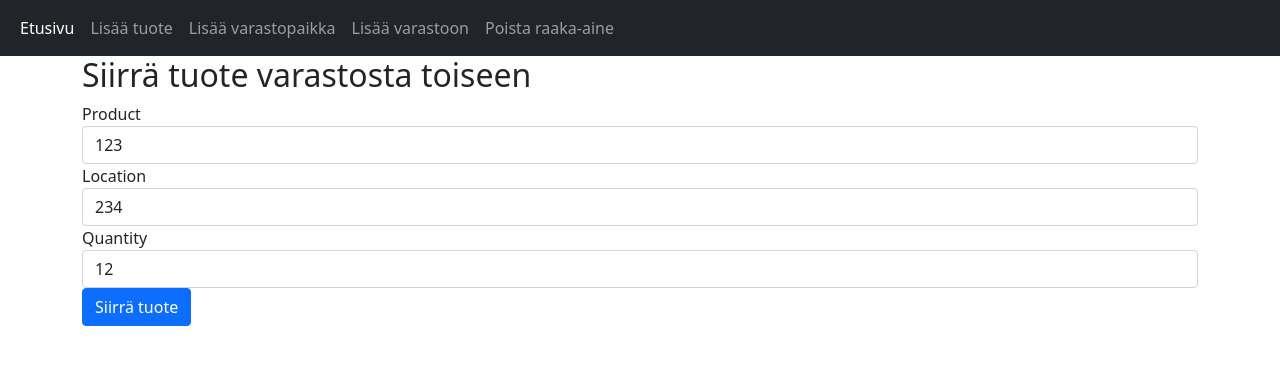
After one commit to RamiSillanpaa/InventoryManagerV2, a Flask app: page /transfer_product/1 in a window 1280 px wide. The commit adds this page. Shown: the top 365 px of the page. Run offline with Flask 3, Linux system fonts and the light colour scheme; some libraries are stand-ins or nearby versions.

Commit message:
Added feature to edit stock. Needs dropdown still to choosenew location

```diff
--- a/app/forms.py
+++ b/app/forms.py
@@ -21,9 +21,6 @@ def get_products_in_stock():
     # Replace this with your actual implementation
     return Product.query.join(Stock, Product.id == Stock.product_id).all()
 
-def get_locations_filtered_by_product():
-    return Stock.query.filter_by(product=product_id).all()
-
 class Form(FlaskForm):
     # new product
     mancode = StringField('Manufacturer Code', validators=[DataRequired()])
@@ -39,7 +36,7 @@ class Form(FlaskForm):
     to_location = QuerySelectField('To location', query_factory=get_locations, get_label='shelf', validators=[DataRequired()])
     quantity = IntegerField('Quantity', validators=[DataRequired()])
     # transfer product
-    product_in_stock = QuerySelectField('Product', query_factory=get_products_in_stock, get_label='description', validators=[DataRequired()])
-    from_location = QuerySelectField('From location', query_factory=get_locations_filtered_by_product, get_label='shelf', validators=[DataRequired()])
+    product_in_stock = StringField('Product', validators=[DataRequired()])
+    location = StringField('Location', validators=[DataRequired()])
     # submit button
     submit = SubmitField('Submit')
--- a/app/views.py
+++ b/app/views.py
@@ -78,51 +78,22 @@ def add_stock():
     stocks = Stock.query.all()
     return render_template('add_stock.html', form=Form(), stocks=stocks)
 
-@main.route('/transfer_product', methods=['GET', 'POST'])
-def transfer_product():
+@main.route('/transfer_product/<int:id>', methods=['GET', 'POST'])
+def transfer_product(id):
+    form = Form()
+    stock_to_update = Stock.query.get(id)
     if request.method == 'POST':
-        product_id = request.form['product_in_stock']
-        from_location = SelectField('From Location')
-
-        def __init__(self, *args, **kwargs):
-            product_id = kwargs.pop('product_id', None)
-            super(Form, self).__init__(*args, **kwargs)
-            if product_id:
-                # Filter the locations based on the product_id
-                self.from_location.choices = [(location.id, location.name) for location in Location.query.filter_by(product=product_id).all()]
-            else:
-                self.from_location.choices = []
-        from_location = Stock.query.filter_by(product=product_id).all()
-        product = Product.query.get(product_id)
-        location = Location.query.get(from_location)
-        current_quantity = Stock.quantity.query.filter_by(product=product, location=location).first()
-        destination_location = request.form['destination_location']
-        quantity = request.form['quantity']
-        timestamp = datetime.now()
-        # Check if quantity is a valid integer
-        if not quantity.isdigit():
-            flash('Error: Quantity must be a valid integer.')
-            return redirect(url_for('main.transfer_product'))
-
-        # Update database with the new location
-        # If quantity is smaller than the stock, update the stock and create new stock for the destination location
-        if int(quantity) < current_quantity:
-            # update current quantity
-            current_quantity -= int(quantity)
-            new_stock = Stock(product=product, quantity=int(quantity), timestamp=timestamp, location=destination_location)
-            db.session.add(new_stock)
+        stock_to_update.location = request.form['location']
+        stock_to_update.quantity = request.form['quantity']
+        try:
             db.session.commit()
-        # If quantity is equal to the stock, update the stock with the new location
-        elif int(quantity) == current_quantity:
-            from_location = destination_location
-            db.session.commit()
-        # If quantity is greater than the stock, return an error message
-        else:
-            flash('Error: Quantity is greater than the available stock.')
-        return redirect(url_for('main.transfer_product'))
-
-    # Jos HTTP-metodi on GET, renderöi lomakesivu
-    return render_template('transfer_product.html', form=Form())
+            flash('Stock updated successfully.')
+            return render_template('transfer_product.html', form=form, stock_to_update=stock_to_update)
+        except:
+            flash('Error: Stock update failed.')
+            return render_template('transfer_product.html', form=form, stock_to_update=stock_to_update)
+    else:
+        return render_template('transfer_product.html', form=form, stock_to_update=stock_to_update)
 
 @main.route('/remove_material', methods=['GET', 'POST'])
 def remove_material():
--- a/templates/add_stock.html
+++ b/templates/add_stock.html
@@ -31,6 +31,7 @@
     <tbody>
       {% for stock in stocks %}
         <tr>
+          <td><a href="{{ url_for('main.transfer_product', id=stock.id) }}">{{ stock.id }}</a> </td>
           <td>{{ stock.product.description }}</td>
           <td>{{ stock.quantity }}</td>
           <td>{{ stock.location.type }}</td>
--- a/templates/base.html
+++ b/templates/base.html
@@ -5,23 +5,30 @@
 <head>
     <meta charset="UTF-8">
     <meta name="viewport" content="width=device-width, initial-scale=1.0">
-    <title>Varastonhallinta</title>
-    <link rel="stylesheet" href="{{ url_for('static', filename='css/style.css') }}">
+
+	<!-- Bootstrap CSS -->
+    <link href="https://cdn.jsdelivr.net/npm/bootstrap@5.0.2/dist/css/bootstrap.min.css" rel="stylesheet" integrity="sha384-EVSTQN3/azprG1Anm3QDgpJLIm9Nao0Yz1ztcQTwFspd3yD65VohhpuuCOmLASjC" crossorigin="anonymous">
+
+	<title>Varastonhallinta</title>
 </head>
 <body>
 
-<div class="navbar">
-    <a href="{{ url_for('main.index') }}">Etusivu</a>
-    <a href="{{ url_for('main.add_product') }}">Lisää tuote</a>
-    <a href="{{ url_for('main.add_location') }}">Lisää varastopaikka</a>
-    <a href="{{ url_for('main.add_stock') }}">Lisää varastoon</a>
-    <a href="{{ url_for('main.transfer_product') }}">Siirrä tuote</a>
-    <a href="{{ url_for('main.remove_material') }}">Poista raaka-aine</a>
-</div>
+    {% include 'navbar.html' %}
 
-<div class="container">
-    {% block content %}{% endblock %}
-</div>
+    <div class="container">
+        {% block content %}
+        {% endblock %}
+    </div>
 
+    <!-- Optional JavaScript; choose one of the two! -->
+
+    <!-- Option 1: Bootstrap Bundle with Popper -->
+    <script src="https://cdn.jsdelivr.net/npm/bootstrap@5.0.2/dist/js/bootstrap.bundle.min.js" integrity="sha384-MrcW6ZMFYlzcLA8Nl+NtUVF0sA7MsXsP1UyJoMp4YLEuNSfAP+JcXn/tWtIaxVXM" crossorigin="anonymous"></script>
+
+    <!-- Option 2: Separate Popper and Bootstrap JS -->
+    <!--
+    <script src="https://cdn.jsdelivr.net/npm/@popperjs/core@2.9.2/dist/umd/popper.min.js" integrity="sha384-IQsoLXl5PILFhosVNubq5LC7Qb9DXgDA9i+tQ8Zj3iwWAwPtgFTxbJ8NT4GN1R8p" crossorigin="anonymous"></script>
+    <script src="https://cdn.jsdelivr.net/npm/bootstrap@5.0.2/dist/js/bootstrap.min.js" integrity="sha384-cVKIPhGWiC2Al4u+LWgxfKTRIcfu0JTxR+EQDz/bgldoEyl4H0zUF0QKbrJ0EcQF" crossorigin="anonymous"></script>
+    -->
 </body>
 </html>
--- /dev/null
+++ b/templates/navbar.html
@@ -0,0 +1,13 @@
+<nav class="navbar navbar-expand-lg bg-body-tertiary navbar-dark bg-dark">
+    <div class="container-fluid">
+      <div class="collapse navbar-collapse" id="navbarNavAltMarkup">
+        <div class="navbar-nav">
+          <a class="nav-link active" aria-current="page" href="{{ url_for('main.index') }}">Etusivu</a>
+          <a class="nav-link" href="{{ url_for('main.add_product') }}">Lisää tuote</a>
+          <a class="nav-link" href="{{ url_for('main.add_location') }}">Lisää varastopaikka</a>
+          <a class="nav-link" href="{{ url_for('main.add_stock') }}">Lisää varastoon</a>
+          <a class="nav-link" href="{{ url_for('main.remove_material') }}">Poista raaka-aine</a>
+        </div>
+      </div>
+    </div>
+  </nav>
--- a/templates/transfer_product.html
+++ b/templates/transfer_product.html
@@ -3,20 +3,28 @@
 {% extends 'base.html' %}
 
 {% block content %}
+
+{% for message in get_flashed_messages() %}
+
+	<div class="alert alert-warning alert-dismissible fade show" role="alert">
+	  {{ message }}
+	  <button type="button" class="btn-close" data-bs-dismiss="alert" aria-label="Close"></button>
+	</div>
+
+
+{% endfor %}
+
   <h2>Siirrä tuote varastosta toiseen</h2>
-  <form method="POST" action="">
+  <form action="/transfer_product/{{ stock_to_update.id }}" method="POST">
     {{ form.hidden_tag() }}
     <div class="form-group">
-      {{ form.product_in_stock.label }} {{ form.product_in_stock(class="form-control") }}
+      {{ form.product_in_stock.label }} {{ form.product_in_stock(class="form-control",  value=stock_to_update.product.description) }}
     </div>
     <div class="form-group">
-      {{ form.from_location.label }} {{ form.from_location(class="form-control") }}
+      {{ form.location.label }} {{ form.location(class="form-control", value=stock_to_update.location.shelf) }}
     </div>
     <div class="form-group">
-      {{ form.to_location.label }} {{ form.to_location(class="form-control") }}
-    </div>
-    <div class="form-group">
-      {{ form.quantity.label }} {{ form.quantity(class="form-control") }}
+      {{ form.quantity.label }} {{ form.quantity(class="form-control", value=stock_to_update.quantity) }}
     </div>
     <div class="form-group">
       <input type="submit" value="Siirrä tuote" class="btn btn-primary">
```
Also changed, not shown: instance/varastonhallinta.db.
